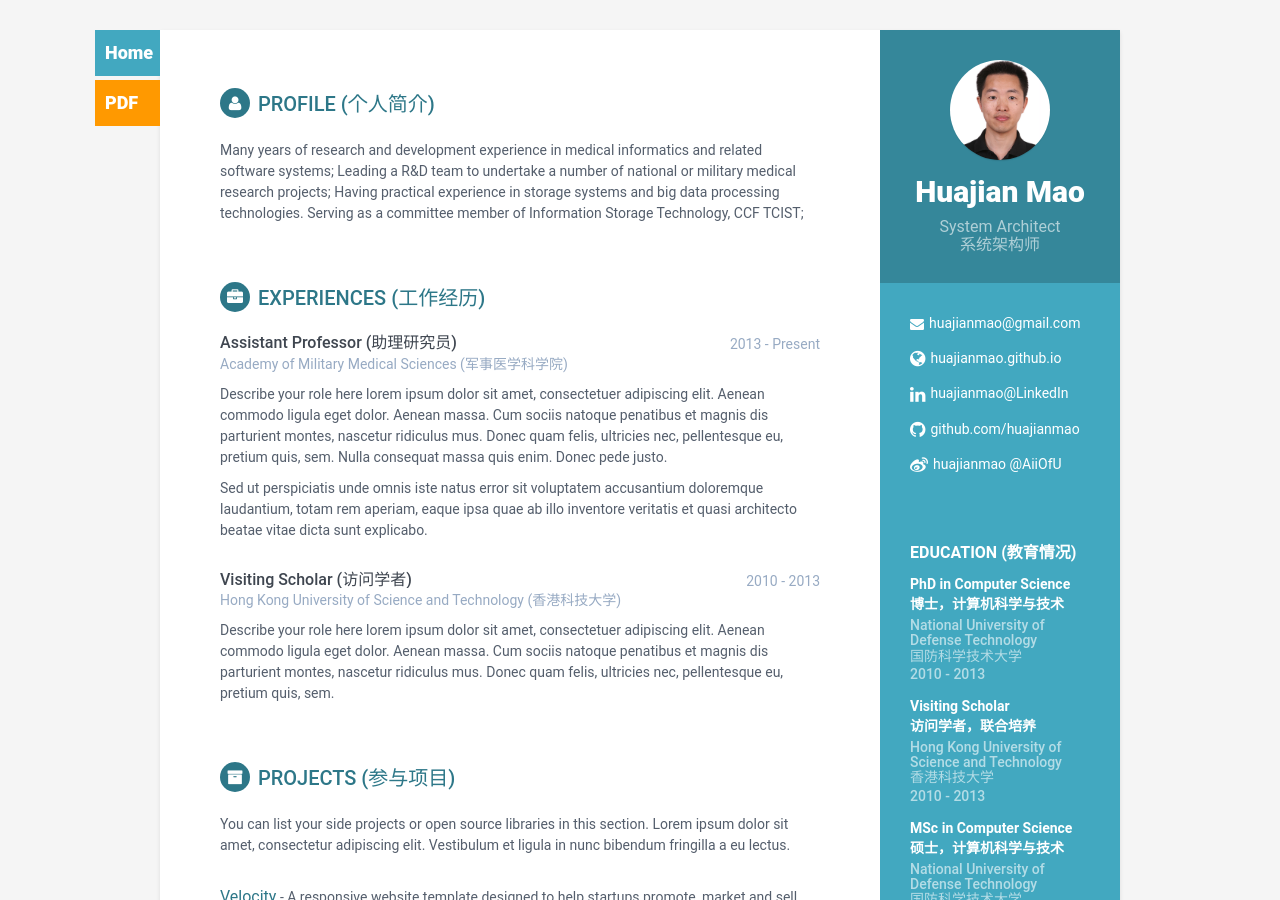
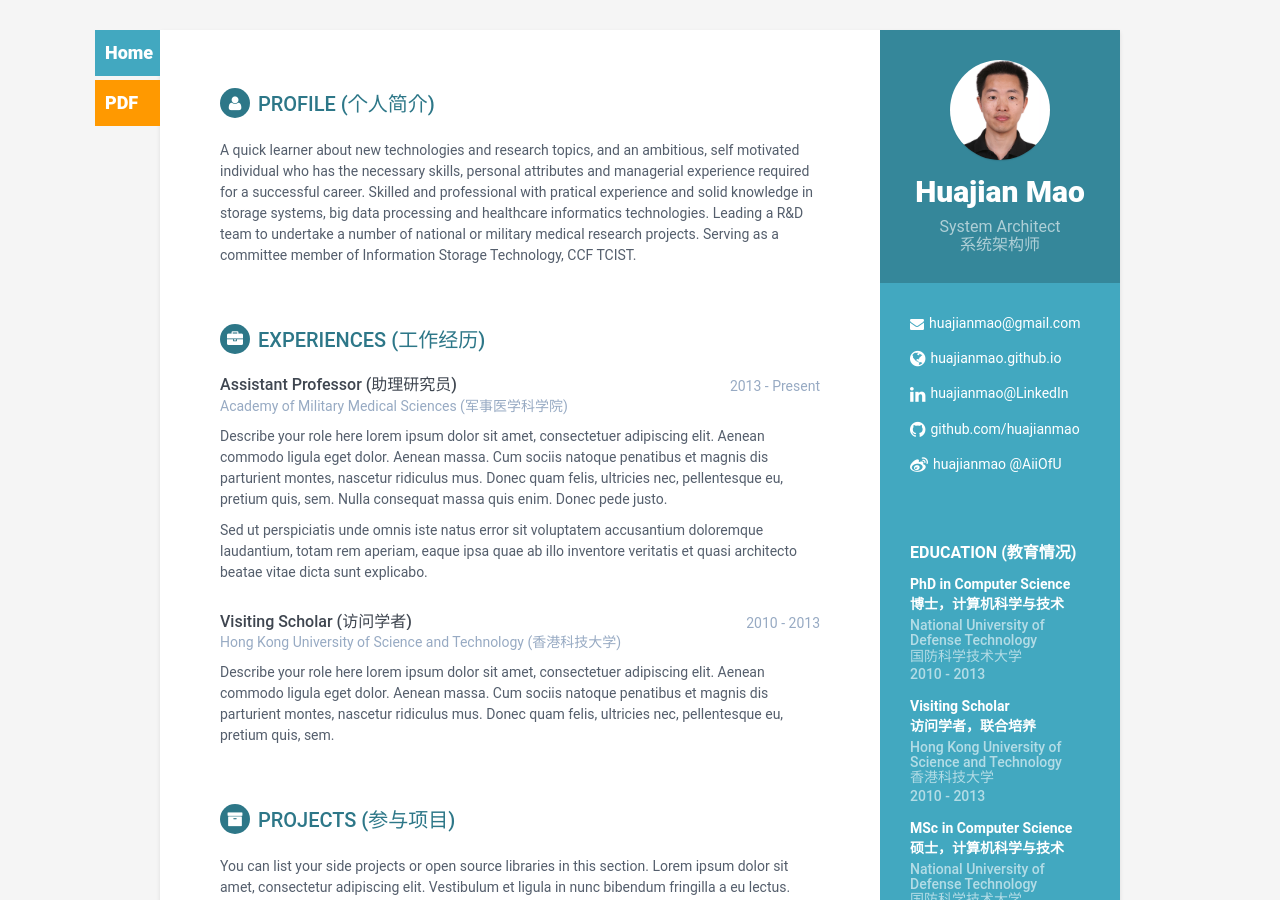
Before and after one commit to adorabler/huajianmao.github.io, a Jekyll site: the page built from cv.html, in a window 1280 px wide and 900 px high. Built offline with Jekyll 4.4.1, drawn with Linux system fonts in a browser that asks for light colours.

Commit message:
Draft version of career profile.

```diff
--- a/_includes/cv/career-profile.html
+++ b/_includes/cv/career-profile.html
@@ -2,10 +2,10 @@
 <h2 class="section-title"><i class="fa fa-user"></i>Profile (个人简介)</h2>
 <div class="summary">
     <p>
-Many years of research and development experience in medical informatics and related software systems;
-Leading a R&amp;D team to undertake a number of national or military medical research projects;
-Having practical experience in storage systems and big data processing technologies.
-Serving as a committee member of Information Storage Technology, CCF TCIST;
+    A quick learner about new technologies and research topics, and an ambitious, self motivated individual who has the necessary skills, personal attributes and managerial experience required for a successful career.
+    Skilled and professional with pratical experience and solid knowledge in storage systems, big data processing and healthcare informatics technologies.
+    Leading a R&amp;D team to undertake a number of national or military medical research projects.
+    Serving as a committee member of Information Storage Technology, CCF TCIST.
     </p>
 </div><!--//summary-->
 </section><!--//section-->
```
